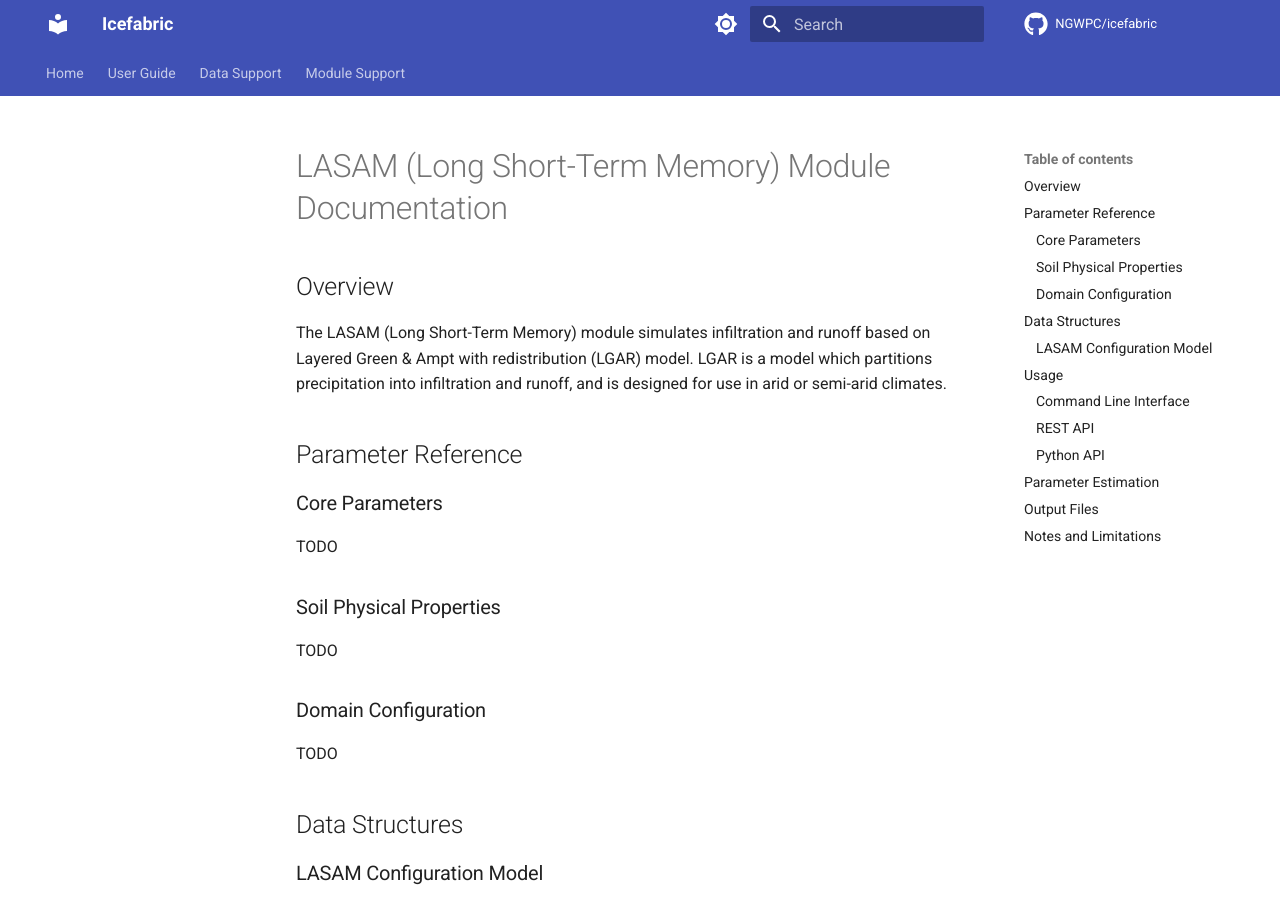
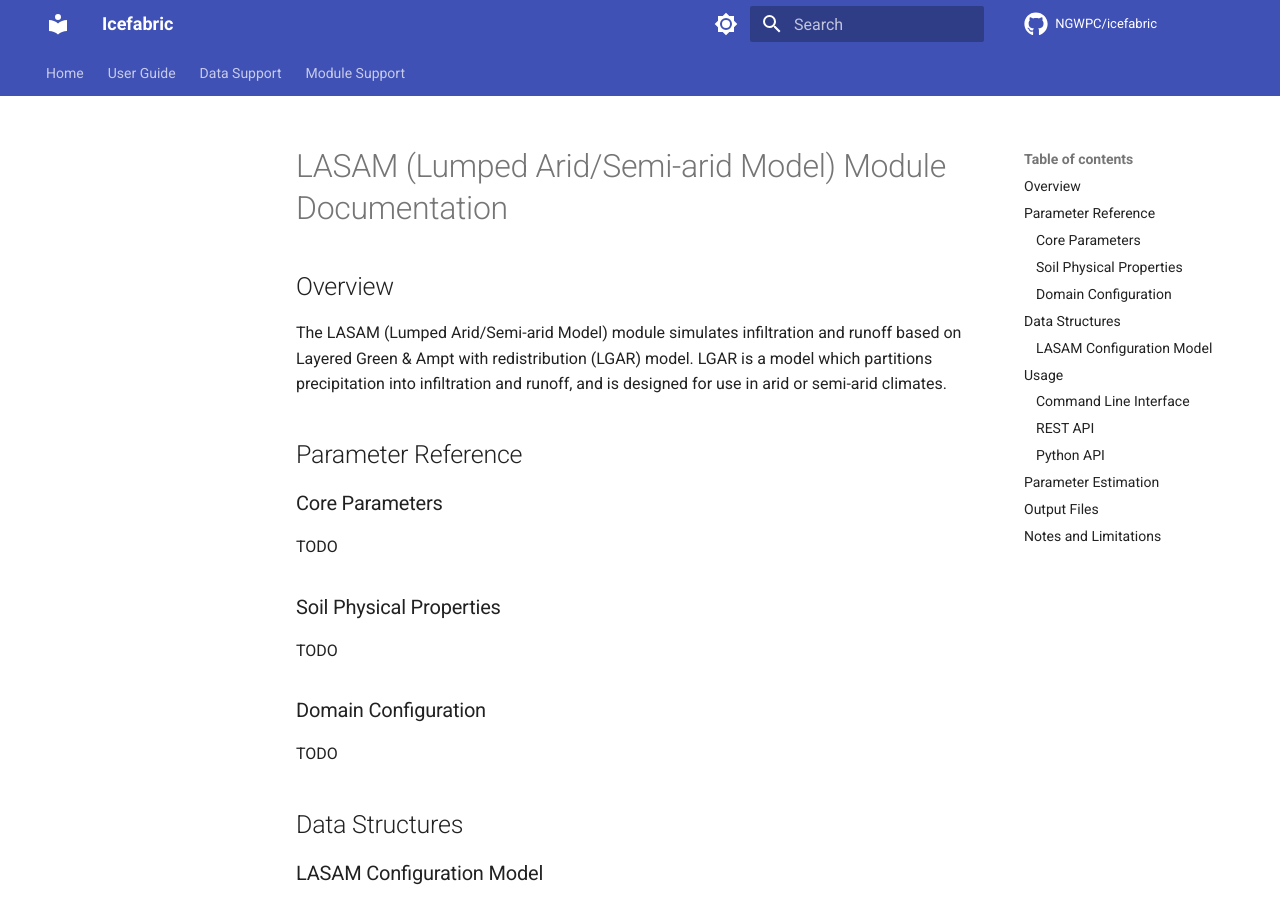
Before and after one commit to NGWPC/icefabric-archive, an MkDocs documentation site: the page built from docs/modules/lasam.md, in a window 1280 px wide and 900 px high. Built offline with MkDocs 1.6.1 and Material for MkDocs 9.7.7, drawn with Linux system fonts in a browser that asks for light colours; comment, search, counter and statistics services are not loaded; some of the changed text lies outside the part shown.

Commit message:
NGWPC-6941 - Fix LASAM unabbreviated names

```diff
--- a/docs/modules/lasam.md
+++ b/docs/modules/lasam.md
@@ -1,8 +1,8 @@
-# LASAM (Long Short-Term Memory) Module Documentation
+# LASAM (Lumped Arid/Semi-arid Model) Module Documentation
 
 ## Overview
 
-The LASAM (Long Short-Term Memory) module simulates infiltration and runoff based on Layered Green & Ampt with redistribution (LGAR) model. LGAR is a model which partitions precipitation into infiltration and runoff, and is designed for use in arid or semi-arid climates.
+The LASAM (Lumped Arid/Semi-arid Model) module simulates infiltration and runoff based on Layered Green & Ampt with redistribution (LGAR) model. LGAR is a model which partitions precipitation into infiltration and runoff, and is designed for use in arid or semi-arid climates.
 
 ## Parameter Reference
 
@@ -74,7 +74,7 @@ icefabric params \
 
 **CLI Parameters:**
 - `--gauge`: Gauge ID to trace upstream catchments from
-- `--module`: Module type (use "lasam" for Long Short-Term Memory)
+- `--module`: Module type (use "lasam" for Lumped Arid/Semi-arid Model)
 - `--domain`: Hydrofabric domain (`conus`, `alaska`, etc.)
 - `--catalog`: PyIceberg Catalog type (`glue` or `sql`)
 - `--sft-included`: Denotes that SFT is in the "dep_modules_included" definition as declared in the HF API repo (`True`/`False`, defaults to `False`)
```
